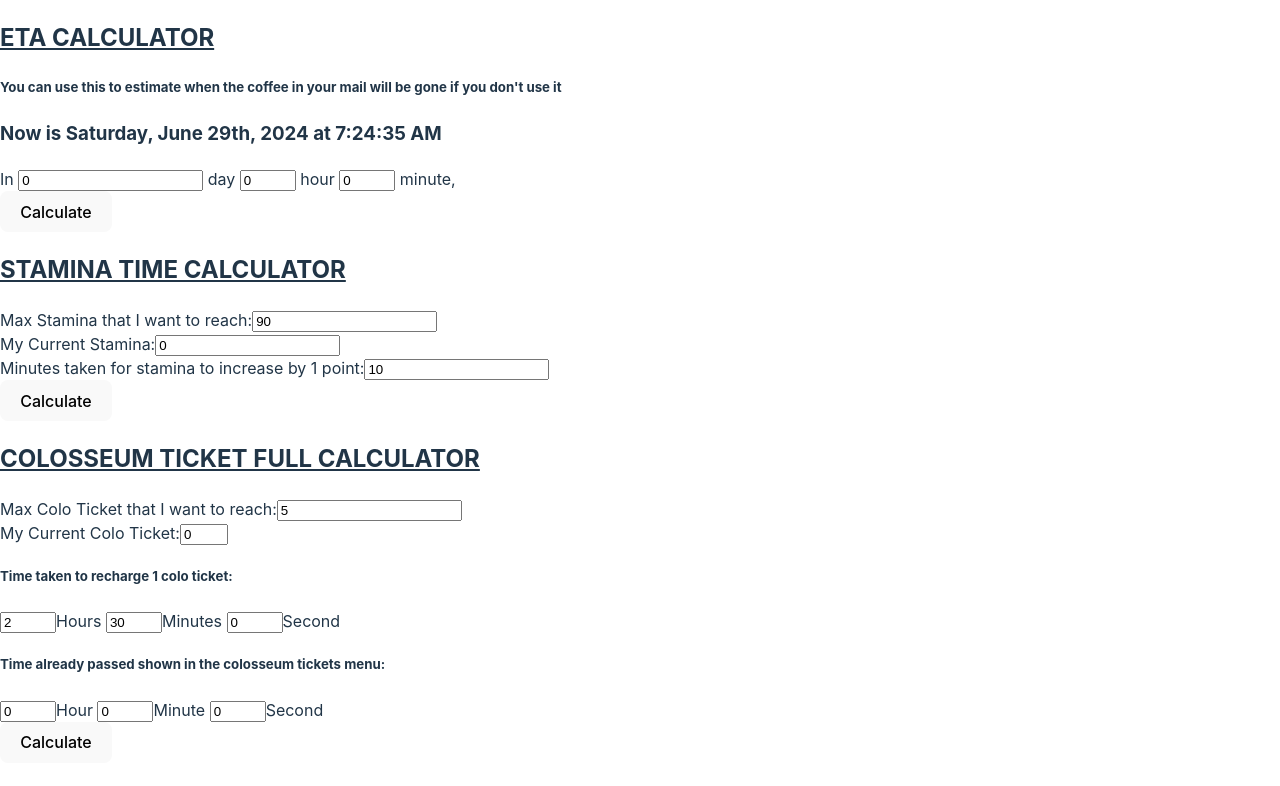
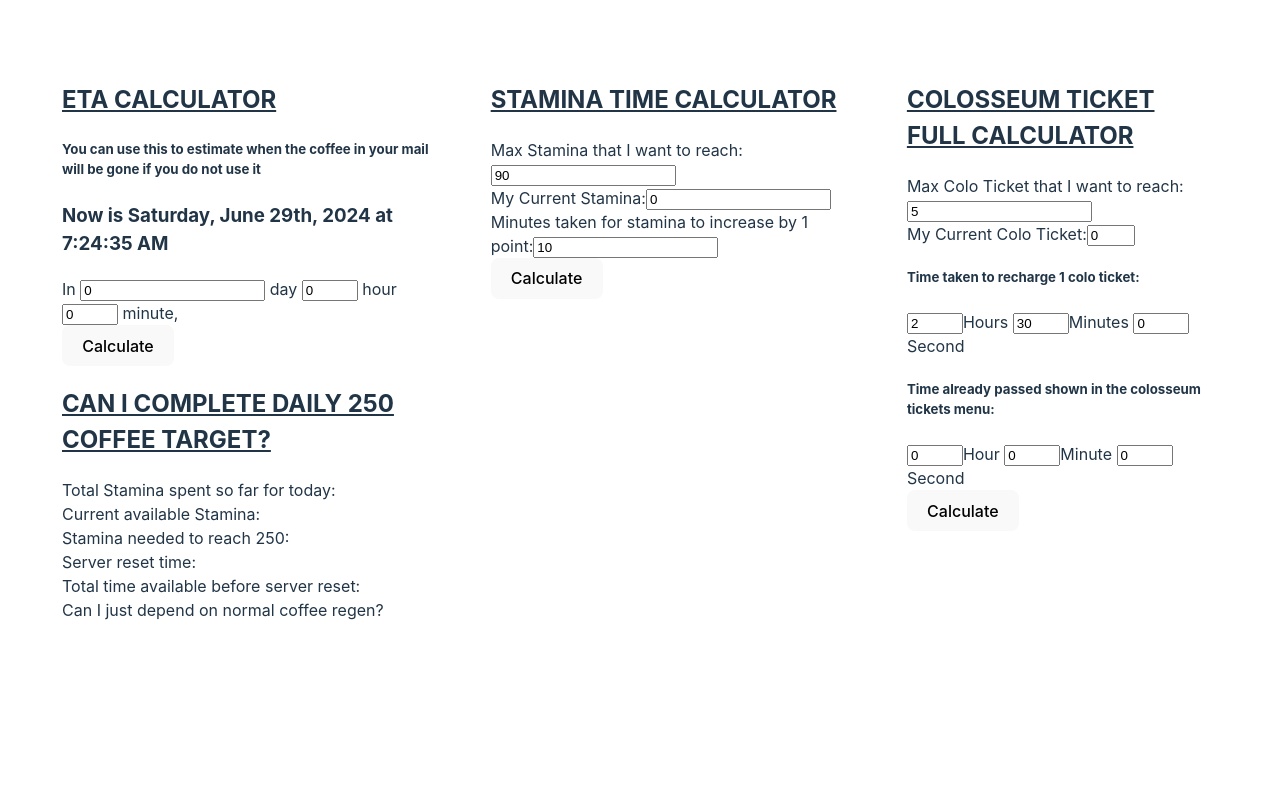
Before and after one commit to baxterjimuk/coffee, a React (Vite) app: page / in a window 1280 px wide. Shown: the top 786 px of the page. Built offline with nearby package versions, Linux system fonts and the light colour scheme.

Commit message:
setup gh-pages

```diff
--- a/package.json
+++ b/package.json
@@ -3,11 +3,14 @@
   "private": true,
   "version": "0.0.0",
   "type": "module",
+  "homepage": "https://baxterjimuk.github.io/gtimer",
   "scripts": {
     "dev": "vite",
     "build": "vite build",
     "lint": "eslint . --ext js,jsx --report-unused-disable-directives --max-warnings 0",
-    "preview": "vite preview"
+    "preview": "vite preview",
+    "predeploy": "npm run build",
+    "deploy": "gh-pages -d build"
   },
   "dependencies": {
     "date-fns": "^3.3.1",
@@ -23,6 +26,7 @@
     "eslint-plugin-react": "^7.33.2",
     "eslint-plugin-react-hooks": "^4.6.0",
     "eslint-plugin-react-refresh": "^0.4.5",
+    "gh-pages": "^6.1.1",
     "vite": "^5.0.8"
   }
 }
--- a/src/App.css
+++ b/src/App.css
@@ -3,6 +3,15 @@
   margin: 0 auto;
   padding: 2rem;
   text-align: left;
+}
+
+.flex-container {
+  display: flex;
+}
+
+.flex-container > div {
+  margin: 10px;
+  padding: 20px;
 }
 
 .logo {
--- a/src/App.jsx
+++ b/src/App.jsx
@@ -2,6 +2,7 @@ import { useState } from 'react'
 import { add } from 'date-fns'
 import { format } from 'date-fns/format'
 import * as duration from 'duration-fns'
+import './App.css'
 
 function App() {
   const [day, setDay] = useState(0)
@@ -27,10 +28,10 @@ function App() {
     add(new Date(), { minutes: ((maxStamina - currentStamina) * oneStaminaDuration) })
   )
   const handleChangeOneTix = (e) => {
-    setOneTixDuration({ ...oneTixDuration, [e.target.name]: Number(e.target.value) })
+    setOneTixDuration({ ...oneTixDuration, [e.target.name]: Number(e.target.value) });
   }
   const handleChangeTimeLeft = (e) => {
-    setCurrentTimeLeft({ ...currentTimeLeft, [e.target.name]: Number(e.target.value) })
+    setCurrentTimeLeft({ ...currentTimeLeft, [e.target.name]: Number(e.target.value) });
   }
   const onRefresh3 = () => {
     const tixDiff = maxColoTix - currentColoTix
@@ -41,9 +42,10 @@ function App() {
   }
 
   return (
-    <>
+    <div className='flex-container'>
+      <div>
         <h2>ETA CALCULATOR</h2>
-      <h5>You can use this to estimate when the coffee in your mail will be gone if you don't use it</h5>
+        <h5>You can use this to estimate when the coffee in your mail will be gone if you do not use it</h5>
         <h3>Now is {format(now, 'PPPPpp')}</h3>
         <p>
           <span>In </span>
@@ -75,6 +77,34 @@ function App() {
           <br />
           {eta && <h3>it is {format(eta, 'PPPPpp')}</h3>}
         </p>
+        <p>
+          <h2>CAN I COMPLETE DAILY 250 COFFEE TARGET?</h2>
+          <label>
+            Total Stamina spent so far for today:
+          </label>
+          <br />
+          <label>
+            Current available Stamina:
+          </label>
+          <br />
+          <label>
+            Stamina needed to reach 250:
+          </label>
+          <br />
+          <label>
+            Server reset time:
+          </label>
+          <br />
+          <label>
+            Total time available before server reset:
+          </label>
+          <br />
+          <label>
+            Can I just depend on normal coffee regen?
+          </label>
+        </p>
+      </div>
+      <div>
         <h2>STAMINA TIME CALCULATOR</h2>
         <p>
           <label>
@@ -111,6 +141,8 @@ function App() {
           <br />
           {staminaFullTime && <h3>Your stamina is ESTIMATED to be {maxStamina} at {format(staminaFullTime, 'PPPPpp')}</h3>}
         </p>
+      </div>
+      <div>
         <p>
           <h2>COLOSSEUM TICKET FULL CALCULATOR</h2>
           <label>
@@ -137,68 +169,68 @@ function App() {
           <h5> Time taken to recharge 1 colo ticket:</h5>
           <label>
             <input
-            name='oneTixHours'
+              name="hours"
               value={oneTixDuration.hours}
               type='number'
               min={0}
               max={23}
-            onChange={(e) => setOneTixDuration({...oneTixDuration, hours: Number(e.target.value)})}
+              onChange={handleChangeOneTix}
             />
             Hour{oneTixDuration.hours > 1 ? 's ' : ' '}
           </label>
           <label>
             <input
-            name='oneTixMinutes'
+              name="minutes"
               value={oneTixDuration.minutes}
               type='number'
               min={0}
               max={59}
-            onChange={(e) => setOneTixDuration({...oneTixDuration, minutes: Number(e.target.value)})}
+              onChange={handleChangeOneTix}
             />
             Minute{oneTixDuration.minutes > 1 ? 's ' : ' '}
           </label>
           <label>
             <input
-            name='oneTixSeconds'
+              name="seconds"
               value={oneTixDuration.seconds}
               type='number'
               min={0}
               max={59}
-            onChange={(e) => setOneTixDuration({...oneTixDuration, seconds: Number(e.target.value)})}
+              onChange={handleChangeOneTix}
             />
             Second{oneTixDuration.seconds > 1 ? 's ' : ' '}
           </label>
           <h5>Time already passed shown in the colosseum tickets menu:</h5>
           <label>
             <input
-            name='timeLeftHours'
+              name="hours"
               value={currentTimeLeft.hours}
               type='number'
               min={0}
               max={23}
-            onChange={(e) => setCurrentTimeLeft({...currentTimeLeft, hours: Number(e.target.value)})}
+              onChange={handleChangeTimeLeft}
             />
             Hour{currentTimeLeft.hours > 1 ? 's ' : ' '}
           </label>
           <label>
             <input
-            name='timeLeftMinutes'
+              name="minutes"
               value={currentTimeLeft.minutes}
               type='number'
               min={0}
               max={59}
-            onChange={(e) => setCurrentTimeLeft({...currentTimeLeft, minutes: Number(e.target.value)})}
+              onChange={handleChangeTimeLeft}
             />
             Minute{currentTimeLeft.minutes > 1 ? 's ' : ' '}
           </label>
           <label>
             <input
-            name='timeLeftSeconds'
+              name="seconds"
               value={currentTimeLeft.seconds}
               type='number'
               min={0}
               max={59}
-            onChange={(e) => setCurrentTimeLeft({...currentTimeLeft, seconds: Number(e.target.value)})}
+              onChange={handleChangeTimeLeft}
             />
             Second{currentTimeLeft.seconds > 1 ? 's ' : ' '}
           </label>
@@ -206,7 +238,8 @@ function App() {
           <button onClick={onRefresh3}>Calculate</button>
           {coloTixFullTime && <h3>Your colosseum tickets is ESTIMATED to be {maxColoTix} at {format(coloTixFullTime, 'PPPPpp')}</h3>}
         </p>
-    </>
+      </div>
+    </div>
   )
 }
 
```
Also changed, not shown: 1 other file (tests, documents, lock files or other folders). Lines whose indentation alone changed are shown as unchanged.
